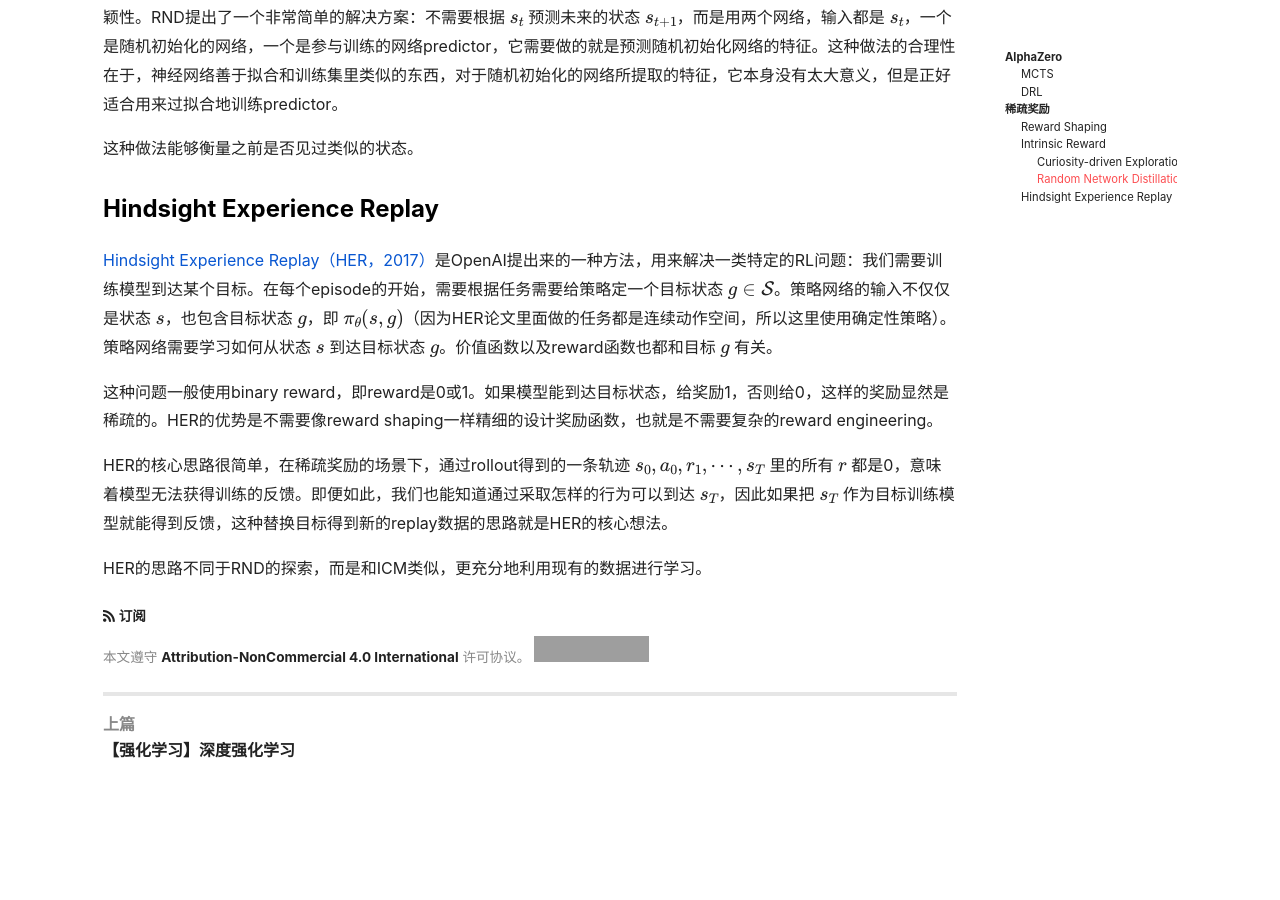
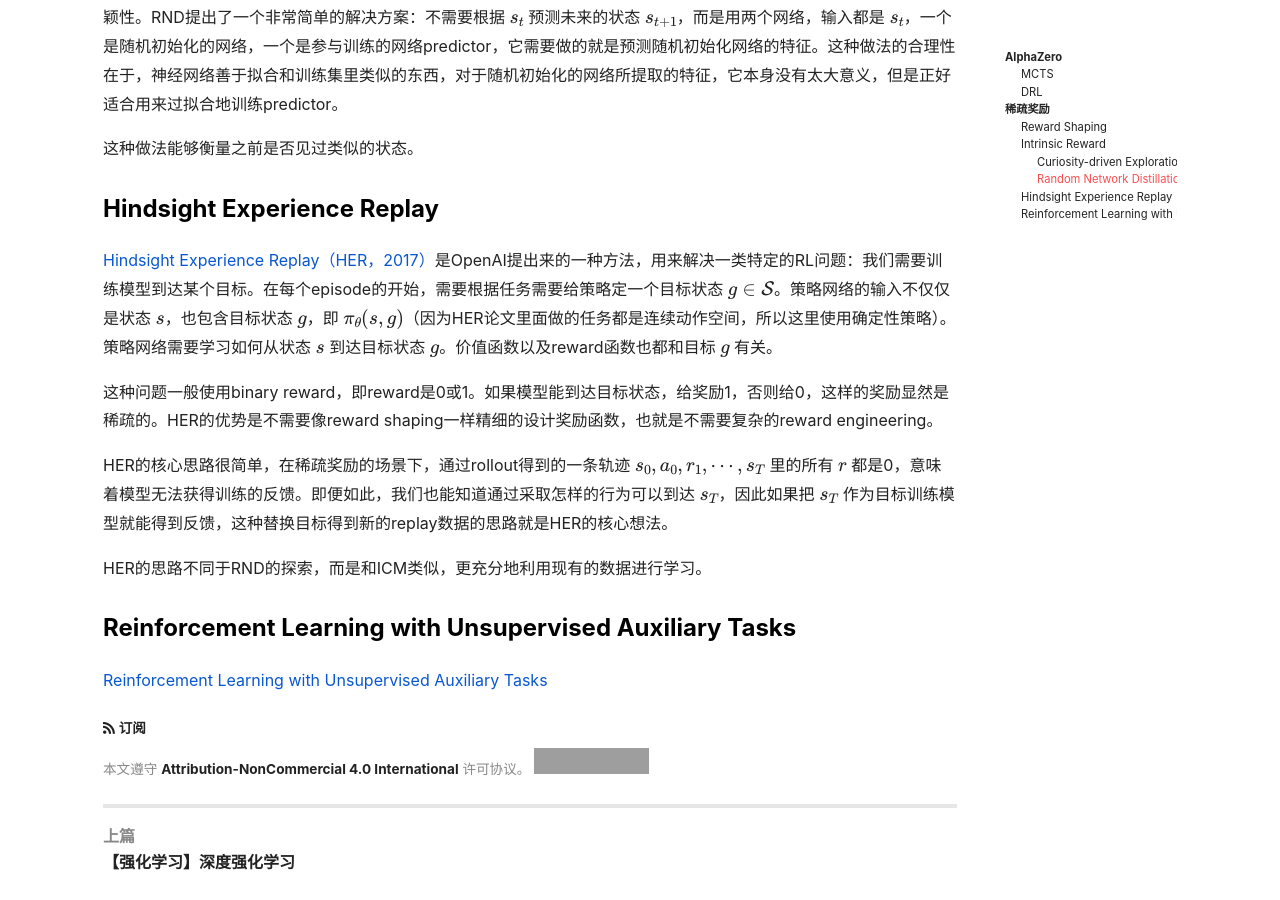
Before and after one commit to lu-renjie/lu-renjie.github.io, a Jekyll site: the page built from _posts/2025-10-04-强化学习4.md, in a window 1280 px wide and 900 px high, scrolled down 4423 px. Built offline with Jekyll 4.4.1, drawn with Linux system fonts in a browser that asks for light colours; nearby versions of some CDN libraries; library files that are not in the unit come from our copies; a script that is not in the unit is left out; comment, search, counter and statistics services are not loaded; before the commit the page ends 5211 px from its top, so only the background shows below that; grey boxes are pictures that could not be loaded.

```diff
--- a/_posts/2025-10-04-强化学习4.md
+++ b/_posts/2025-10-04-强化学习4.md
@@ -111,3 +111,7 @@
 
 
 HER的思路不同于RND的探索，而是和ICM类似，更充分地利用现有的数据进行学习。
+
+### Reinforcement Learning with Unsupervised Auxiliary Tasks
+
+[Reinforcement Learning with Unsupervised Auxiliary Tasks](https://arxiv.org/abs/1611.05397)
```
Also changed, not shown: _posts/2025-06-21-推荐系统1.md (+1 -1 lines), _posts/2025-10-05-大模型1.md (renamed from _posts/TODO-大模型.md, +3 -0 lines), _posts/TODO-VLA.md (+4 -0 lines), _posts/TODO-世界模型.md (+11 -0 lines), assets/images/posts/2025-06-21/mmoe.svg, assets/images/posts/2025-06-21/pipeline.svg, assets/images/posts/2025-06-21/snake_merge.svg, assets/images/posts/2025-06-21/wide_deep.svg, assets/images/posts/2025-06-22/data_flow.svg, assets/images/posts/2025-06-22/feature_serving.svg.
